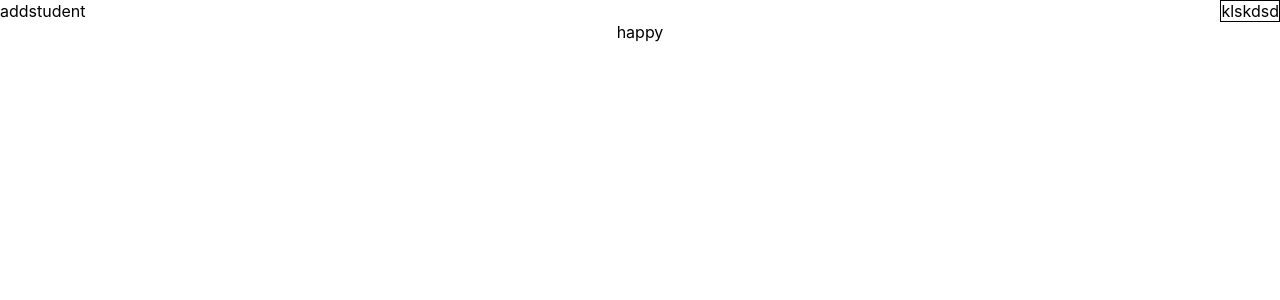
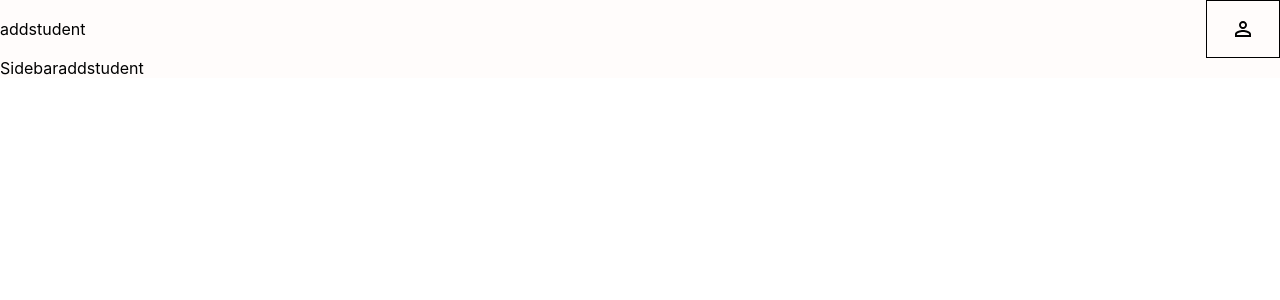
Before and after one commit to AatirNadim/JS-Crud-Project, a React (Create React App) app: page / in a window 1280 px wide. Both pictures are taken after a click on the button "SIGN UP". Shown: the top 300 px of the page. Built offline with nearby package versions, Linux system fonts and the light colour scheme.

Commit message:
defined structure

```diff
--- /dev/null
+++ b/src/Components/Sidebar.js
@@ -0,0 +1,9 @@
+import React from 'react'
+
+const Sidebar = () => {
+  return (
+    <div>Sidebar</div>
+  )
+}
+
+export default Sidebar
--- a/src/Pages/LandingPage.js
+++ b/src/Pages/LandingPage.js
@@ -5,13 +5,22 @@ import { useRecoilState } from 'recoil'
 import AddStudent from '../Components/AddStudent'
 import ManageStudent from '../Components/ManageStudent'
 
+import PersonOutlineIcon from '@mui/icons-material/PersonOutline';
+
+import { loginState } from '../StateAtoms/loginAtom'
+import Sidebar from '../Components/Sidebar'
+
 const LandingPage = () => {
+  const [login, setLogin] = useRecoilState(loginState)
   return (
     <Grid
       container
       direction="column"
       justifyContent="center"
       alignItems="center"
+      sx={{
+        backgroundColor: "#fffcfb",
+      }}
     >
       {/*header elements  */}
       <Grid
@@ -21,16 +30,37 @@ const LandingPage = () => {
       >
         <AddStudent />
         <Box
-        sx = {{
-          border: "1px solid black",
-        }}
+          sx={{
+            border: "1px solid black",
+            padding: "1rem 1.5rem",
+            marginLeft: "2.4rem",
+          }}
         >
-        klskdsd
+          {login.loggedIn ?
+            // <PersonOutlineIcon/>
+            <Box
+              sx={{
+                display: "flex",
+                alignItems: "center",
+                gap: "1rem",
+              }}
+            >
+              <PersonOutlineIcon />
+              {login.email}
+            </Box>
+
+            : <div>hello guest</div>}
         </Box>
       </Grid>
-
-
-      <div>happy</div>
+      <Grid
+        container
+        direction="row"
+      >
+        <Sidebar />
+        <Box>
+          <AddStudent />
+        </Box>
+      </Grid>
 
     </Grid>
   )
```
